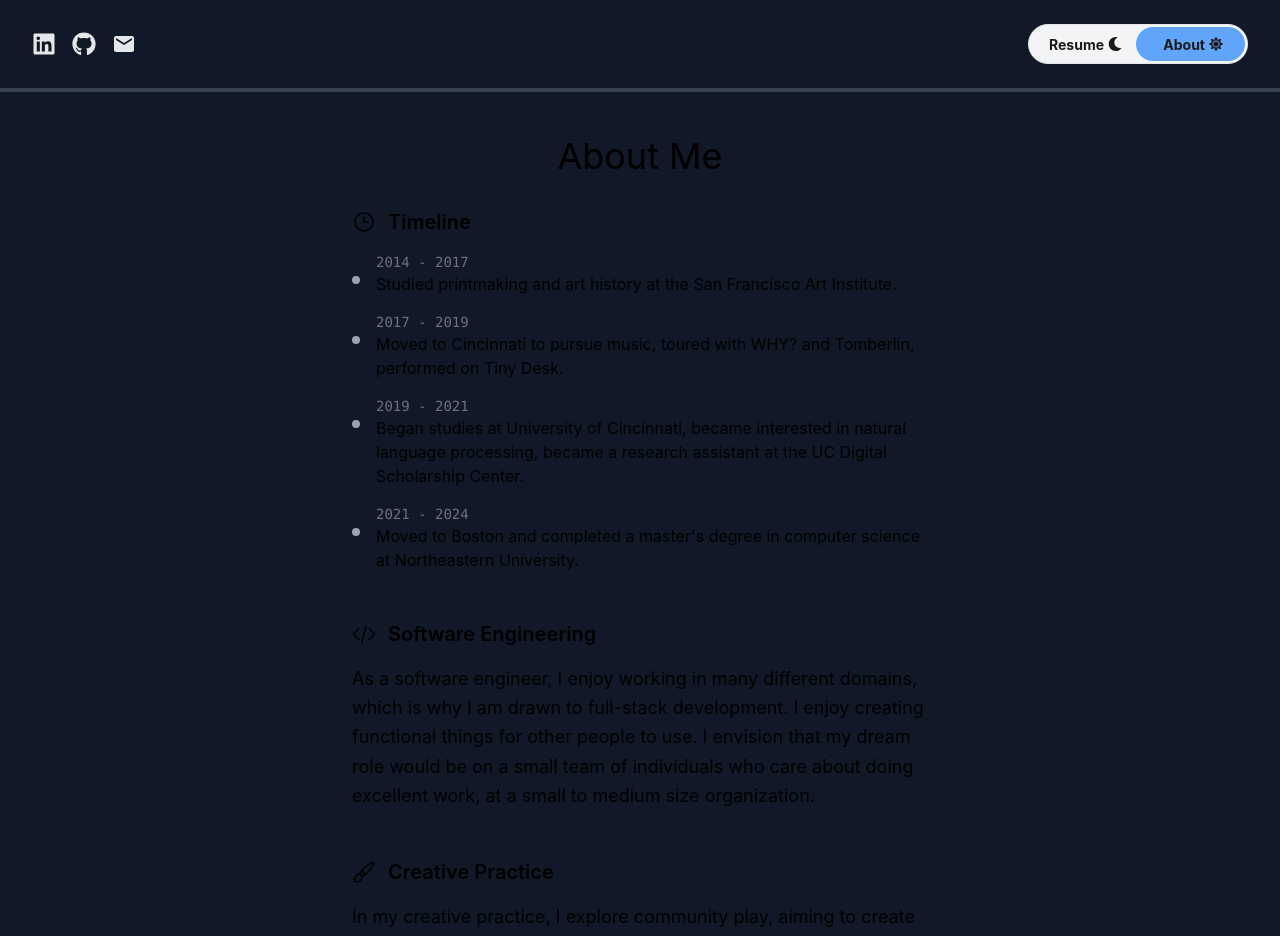
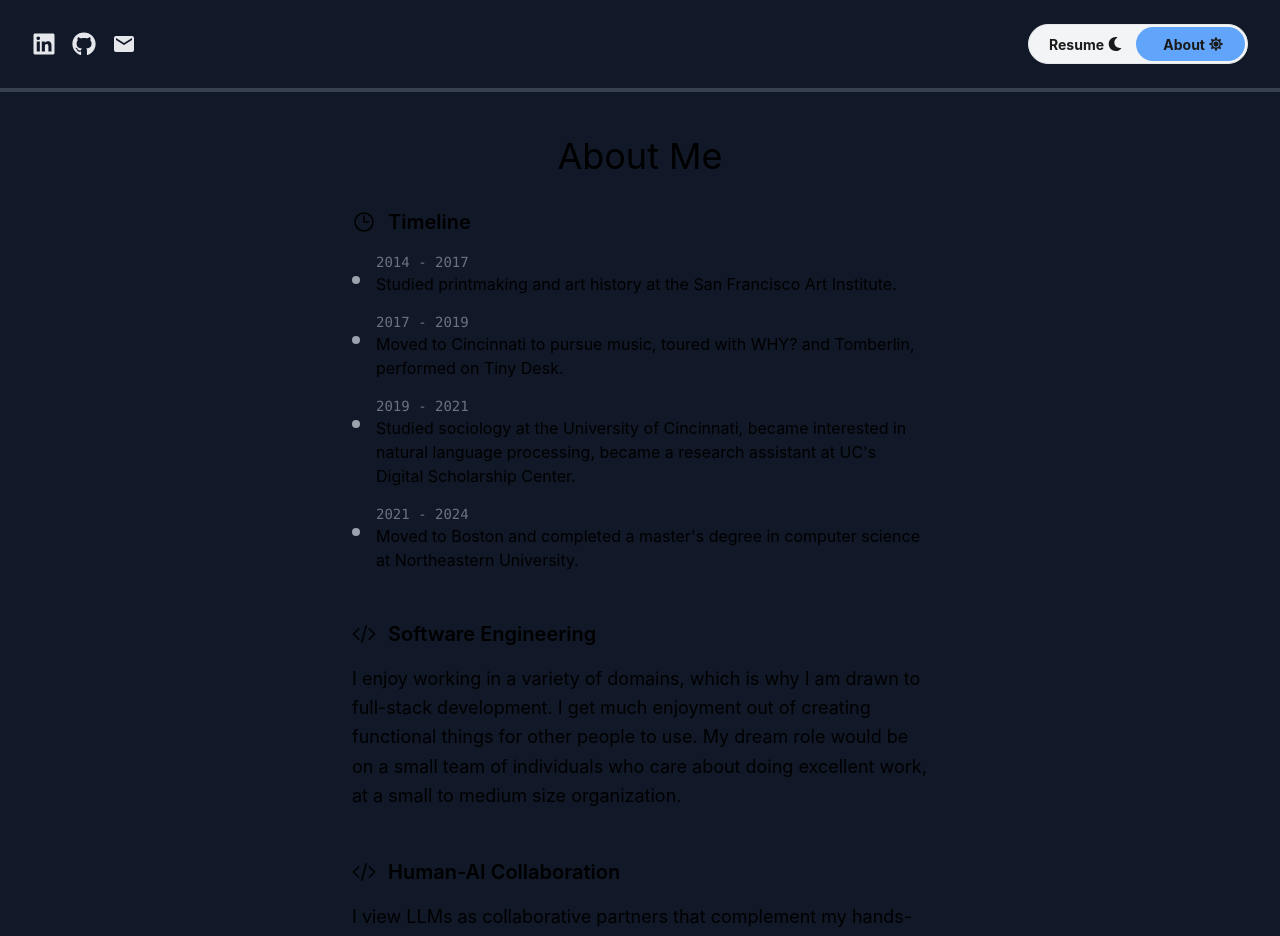
Before and after one commit to eastmountaincode/personal_site_2025, a React (Vite) app: page /about in a window 1280 px wide. Shown: the top 936 px of the page. Built offline with nearby package versions, Linux system fonts and the light colour scheme.

Commit message:
fix styling bug for time elapsed

```diff
--- a/src/App.tsx
+++ b/src/App.tsx
@@ -1,6 +1,6 @@
 import { BrowserRouter, Routes, Route } from 'react-router-dom'
 import Resume from './components/Resume/Resume'
-import About from './components/About'
+import About from './components/About/About'
 import Header from './components/Header/Header'
 import { useTheme } from './context/ThemeContext'
 
--- a/src/components/About.tsx
+++ b/src/components/About/About.tsx
@@ -1,3 +1,5 @@
+import Timeline from "./Timeline"
+
 function About() {
   return (
     <div className="transition-colors duration-1000 flex flex-col items-center p-3">
@@ -5,45 +7,8 @@ function About() {
         <h2>About Me</h2>
       </div>
 
-      <div className="mt-8 max-w-xl mx-auto">
-        <div className="flex items-center gap-3 mb-4">
-          <svg xmlns="http://www.w3.org/2000/svg" fill="none" viewBox="0 0 24 24" strokeWidth={1.5} stroke="currentColor" className="w-6 h-6">
-            <path strokeLinecap="round" strokeLinejoin="round" d="M12 6v6h4.5m4.5 0a9 9 0 11-18 0 9 9 0 0118 0z" />
-          </svg>
-          <h3 className="text-xl font-semibold">Timeline</h3>
-        </div>
+      <Timeline />
 
-        <ul className="list-none space-y-4">
-          <li className="flex items-start gap-4">
-            <span className="mt-6 w-2 h-2 rounded-full bg-gray-400 shrink-0"></span>
-            <div className="flex flex-col">
-              <span className="text-sm text-gray-500 font-mono">2014 - 2017</span>
-              <span>Studied printmaking and art history at the San Francisco Art Institute.</span>
-            </div>
-          </li>
-          <li className="flex items-start gap-4">
-            <span className="mt-6 w-2 h-2 rounded-full bg-gray-400 shrink-0"></span>
-            <div className="flex flex-col">
-              <span className="text-sm text-gray-500 font-mono">2017 - 2019</span>
-              <span>Moved to Cincinnati to pursue music, toured with WHY? and Tomberlin, performed on Tiny Desk.</span>
-            </div>
-          </li>
-          <li className="flex items-start gap-4">
-            <span className="mt-6 w-2 h-2 rounded-full bg-gray-400 shrink-0"></span>
-            <div className="flex flex-col">
-              <span className="text-sm text-gray-500 font-mono">2019 - 2021</span>
-              <span>Began studies at University of Cincinnati, became interested in natural language processing, became a research assistant at the UC Digital Scholarship Center.</span>
-            </div>
-          </li>
-          <li className="flex items-start gap-4">
-            <span className="mt-6 w-2 h-2 rounded-full bg-gray-400 shrink-0"></span>
-            <div className="flex flex-col">
-              <span className="text-sm text-gray-500 font-mono">2021 - 2024</span>
-              <span>Moved to Boston and completed a master's degree in computer science at Northeastern University.</span>
-            </div>
-          </li>
-        </ul>
-      </div>
 
       <div className="mt-12 max-w-xl mx-auto">
         <div className="flex items-center gap-3 mb-4">
@@ -54,9 +19,24 @@ function About() {
         </div>
 
         <p className="text-lg leading-relaxed">
-          As a software engineer, I enjoy working in many different domains, which is why I am drawn to full-stack development. I enjoy creating functional things for other people to use. I envision that my dream role would be on a small team of individuals who care about doing excellent work, at a small to medium size organization.
+          I enjoy working in a variety of domains, which is why I am drawn to full-stack development. I get much enjoyment out of creating functional things for other people to use. My dream role would be on a small team of individuals who care about doing excellent work, at a small to medium size organization.
         </p>
       </div>
+
+
+      <div className="mt-12 max-w-xl mx-auto">
+        <div className="flex items-center gap-3 mb-4">
+          <svg xmlns="http://www.w3.org/2000/svg" fill="none" viewBox="0 0 24 24" strokeWidth={1.5} stroke="currentColor" className="w-6 h-6">
+            <path strokeLinecap="round" strokeLinejoin="round" d="M17.25 6.75 22.5 12l-5.25 5.25m-10.5 0L1.5 12l5.25-5.25m7.5-3-4.5 16.5" />
+          </svg>
+          <h3 className="text-xl font-semibold">Human-AI Collaboration</h3>
+        </div>
+
+        <p className="text-lg leading-relaxed">
+        I view LLMs as collaborative partners that complement my hands-on learning style. These tools help me rapidly prototype ideas and discover cutting-edge design patterns, yet I always anchor their output in fundamental understanding—whether that means manually diagramming AI-suggested architectures, refactoring generated code for clarity, or explaining technical choices in human terms. This balance allows me to embrace AI's exploratory potential while preserving the human intention behind every technical decision.        </p>
+      </div>
+
+
 
       <div className="mt-12 max-w-xl mx-auto">
         <div className="flex items-center gap-3 mb-4">
--- /dev/null
+++ b/src/components/About/Timeline.tsx
@@ -0,0 +1,50 @@
+interface TimelineItem {
+    period: string;
+    description: string;
+  }
+
+  const timelineData: TimelineItem[] = [
+    {
+      period: "2014 - 2017",
+      description: "Studied printmaking and art history at the San Francisco Art Institute."
+    },
+    {
+      period: "2017 - 2019",
+      description: "Moved to Cincinnati to pursue music, toured with WHY? and Tomberlin, performed on Tiny Desk."
+    },
+    {
+      period: "2019 - 2021",
+      description: "Studied sociology at the University of Cincinnati, became interested in natural language processing, became a research assistant at UC's Digital Scholarship Center."
+    },
+    {
+      period: "2021 - 2024",
+      description: "Moved to Boston and completed a master's degree in computer science at Northeastern University."
+    }
+  ];
+
+  function Timeline() {
+    return (
+      <div className="mt-8 max-w-xl mx-auto">
+        <div className="flex items-center gap-3 mb-4">
+          <svg xmlns="http://www.w3.org/2000/svg" fill="none" viewBox="0 0 24 24" strokeWidth={1.5} stroke="currentColor" className="w-6 h-6">
+            <path strokeLinecap="round" strokeLinejoin="round" d="M12 6v6h4.5m4.5 0a9 9 0 11-18 0 9 9 0 0118 0z" />
+          </svg>
+          <h3 className="text-xl font-semibold">Timeline</h3>
+        </div>
+
+        <ul className="list-none space-y-4">
+          {timelineData.map((item, index) => (
+            <li key={index} className="flex items-start gap-4">
+              <span className="mt-6 w-2 h-2 rounded-full bg-gray-400 shrink-0"></span>
+              <div className="flex flex-col">
+                <span className="text-sm text-gray-500 font-mono">{item.period}</span>
+                <span>{item.description}</span>
+              </div>
+            </li>
+          ))}
+        </ul>
+      </div>
+    );
+  }
+
+  export default Timeline;
--- a/src/components/Resume/Experience/TimeElapsed.tsx
+++ b/src/components/Resume/Experience/TimeElapsed.tsx
@@ -25,7 +25,7 @@ function TimeElapsed() {
     return () => clearInterval(interval)
   }, [])
 
-  return <span className="text-gray-400">{timeElapsed}</span>
+  return <span className="text-gray-400 md:ps-12">{timeElapsed}</span>
 }
 
 export default TimeElapsed
--- a/src/components/Resume/Experience/WorkCard.tsx
+++ b/src/components/Resume/Experience/WorkCard.tsx
@@ -44,11 +44,13 @@ function WorkCard({
             <p className="text-xl text-gray-300">{company}</p>
             <p className="text-gray-400">{location}</p>
           </div>
-          {title === "Bioinformatics Specialist" ? (
-            <TimeElapsed />
-          ) : (
-            <span className="text-gray-400 mt-2 md:mt-0">{dateText}</span>
-          )}
+          <div className="w-full md:w-auto md:text-right"> {/* Add these classes */}
+            {title === "Bioinformatics Specialist" ? (
+              <TimeElapsed />
+            ) : (
+              <span className="text-gray-400 mt-2 md:mt-0">{dateText}</span>
+            )}
+          </div>
         </div>
 
         <div className="flex flex-wrap gap-2 mb-4">
```
